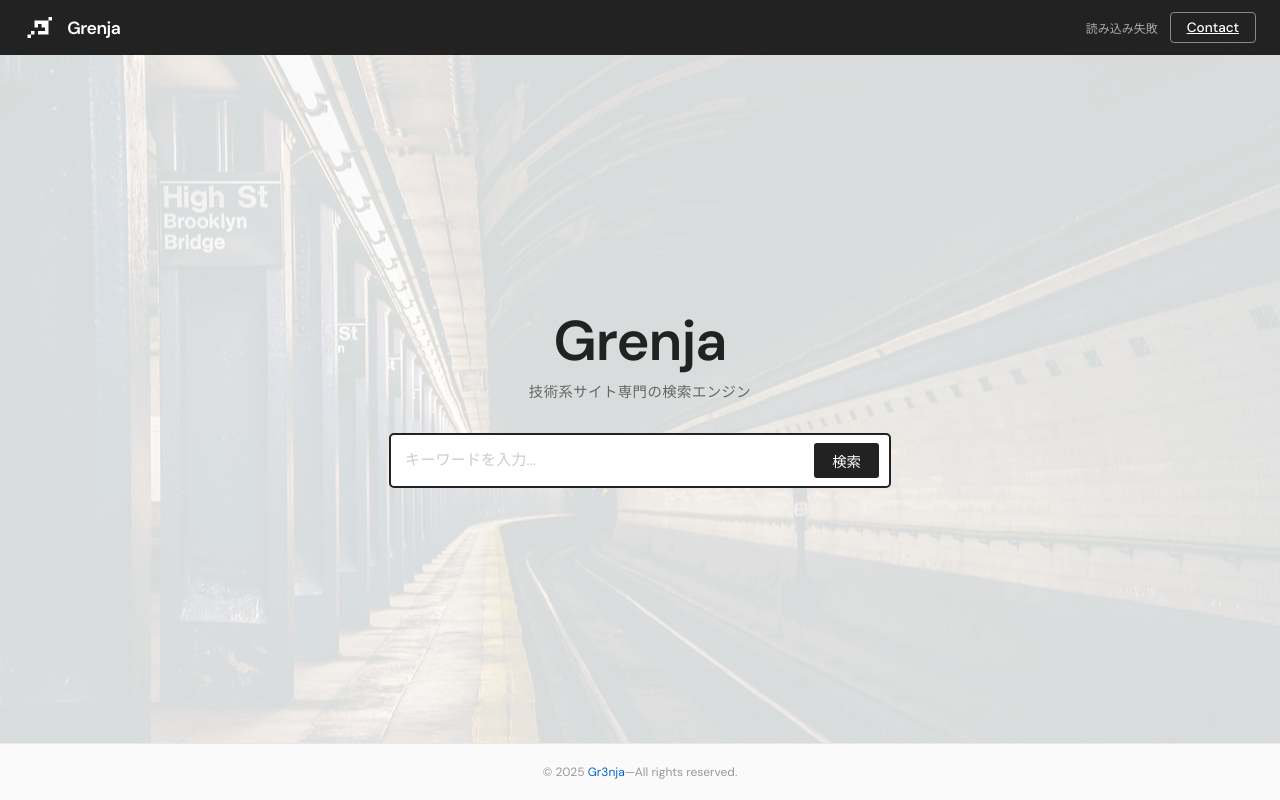
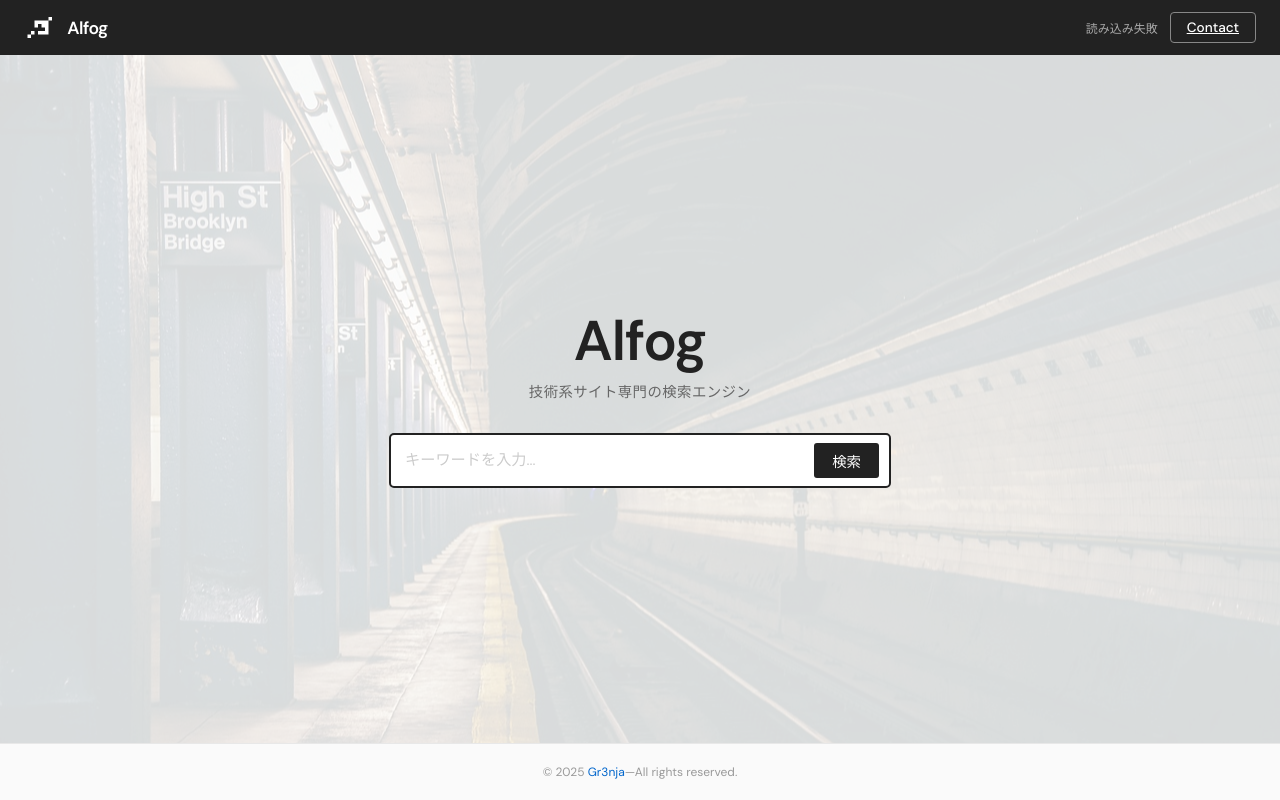
Before and after one commit to Gr3nja/Grenja-pages, a plain HTML site: page index.html in a window 1280 px wide. Drawn offline with nearby package versions, Linux system fonts and the light colour scheme; no server answers.

Commit message:
Update index.html

```diff
--- a/index.html
+++ b/index.html
@@ -4,7 +4,7 @@
 <head>
     <meta charset="UTF-8">
     <meta name="viewport" content="width=device-width, initial-scale=1.0">
-    <title>Grenja Search</title>
+    <title>Alfog</title>
     <link rel="preconnect" href="https://fonts.googleapis.com">
     <link href="https://fonts.googleapis.com/css2?family=DM+Sans:wght@400;500;600&family=DM+Mono&display=swap"
         rel="stylesheet">
@@ -18,7 +18,7 @@
     <header id="site-header">
         <a class="header-logo" href="index.html">
             <img src="logo.jpg" alt="Grenja logo" class="header-logo-img">
-            Grenja
+            Alfog
         </a>
         <span class="header-meta" id="index-status">読み込み中...</span>
         <a class="header-contact-btn" href="https://discord.gg/HpPVgD4pVU" target="_blank">Contact</a>
@@ -27,7 +27,7 @@
     <!-- ホーム画面 -->
     <main id="home-view">
         <div class="home-inner">
-            <h1 class="logo-title">Grenja</h1>
+            <h1 class="logo-title">Alfog</h1>
             <p class="logo-sub">技術系サイト専門の検索エンジン</p>
 
             <div class="search-box">
```
